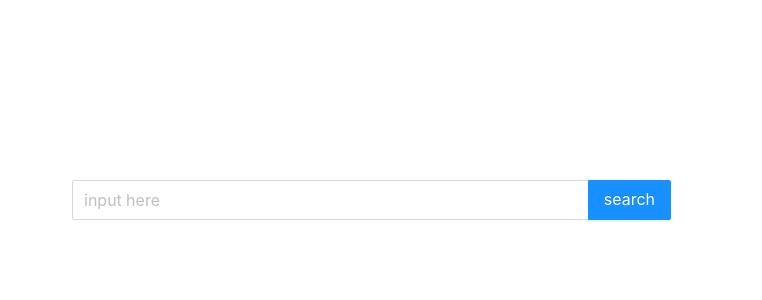
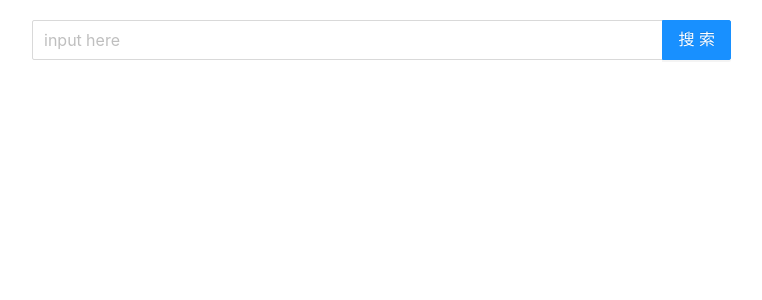
Before and after one commit to PepperHxH/toutiao-search-demo, a React (Create React App) app: page / in a window 1280 px wide. Shown: the top 300 px of the page, without its empty margins (268-1030 px from the left). Built offline with nearby package versions, Linux system fonts and the light colour scheme.

Commit message:
feat:提交路由配置

```diff
--- a/package.json
+++ b/package.json
@@ -9,8 +9,10 @@
     "antd": "^4.4.0",
     "react": "^16.13.1",
     "react-dom": "^16.13.1",
+    "react-router": "^5.2.0",
     "react-router-dom": "^5.2.0",
-    "react-scripts": "3.4.1"
+    "react-scripts": "3.4.1",
+    "swiper": "^6.0.2"
   },
   "scripts": {
     "start": "react-scripts start",
--- a/src/App.css
+++ b/src/App.css
@@ -46,8 +46,9 @@ body {
   padding: 0;
 }
 
-.content {
-  width: 600px;
-  margin: 0 auto;
-  margin-top: 180px;
+.container {
+  width: 100%;
+  padding-left: 300px;
+  padding-right: 300px;
+  margin-top: 20px;
 }
--- a/src/App.js
+++ b/src/App.js
@@ -1,20 +1,13 @@
-import React from 'react';
-import './App.css';
-import { SearchBar } from './SearchBar';
+import React, {Component} from "react";
+import "./App.css";
+import BasicRoute from "./BasicRoute";
 
-class App extends React.Component {
+class App extends Component {
 
-  handle = (keyword) => {
-    console.log(keyword);
-  }
+    render() {
+        return (<BasicRoute />);
+    }
 
-  render() {
-    return (
-      <div className='content'>
-        <SearchBar />
-      </div>
-    );
-  }
 }
 
 export default App;
--- /dev/null
+++ b/src/BasicRoute.js
@@ -0,0 +1,15 @@
+import React from "react";
+import {HashRouter as Router, Route, Switch} from 'react-router-dom';
+import Search from './Search';
+import Result from './Result';
+
+const BasicRoute = () => (
+    <Router>
+        <Switch>
+            <Route exact path="/" component={Search} />
+            <Route exact path="/search" component={Search} />
+            <Route exact path="/result" component={Result} />
+        </Switch>
+    </Router>
+)
+export default BasicRoute;
--- /dev/null
+++ b/src/Result.css
@@ -0,0 +1,13 @@
+body {
+    width: 100%;
+    height: 100%;
+    margin: 0;
+    padding: 0;
+  }
+
+.container {
+    width: 100%;
+    padding-left: 300px;
+    padding-right: 300px;
+    margin-top: 20px;
+}
--- a/src/Result.js
+++ b/src/Result.js
@@ -1,11 +1,24 @@
 import React from 'react';
+import './App.css';
+import { SearchBar } from './SearchBar';
 
 class Result extends React.Component {
-    render() {
-        return (
-            <div></div>
-        )
-    }
+
+  handle = (keyword) => {
+    console.log(keyword);
+  }
+
+  render() {
+    return (
+      <div className="container">
+        <div className="searchBar">
+          <SearchBar />
+        </div>
+        <div className="tabBar"></div>
+        <div className="list"></div>
+      </div>
+    );
+  }
 }
 
 export default Result;
--- /dev/null
+++ b/src/Search.css
@@ -0,0 +1,13 @@
+body {
+    width: 100%;
+    height: 100%;
+    margin: 0;
+    padding: 0;
+  }
+
+.container {
+    width: 100%;
+    padding-left: 300px;
+    padding-right: 300px;
+    margin-top: 20px;
+}
--- /dev/null
+++ b/src/Search.js
@@ -0,0 +1,19 @@
+import React, {Component} from "react";
+import "./Search.css";
+import { SearchBar } from "./SearchBar";
+
+class App extends Component {
+
+    render() {
+        return (
+        <div className="container">
+            <div className="searchBar">
+                <SearchBar />
+            </div>
+        </div>
+        );
+    }
+
+}
+
+export default App;
--- a/src/SearchBar.js
+++ b/src/SearchBar.js
@@ -57,7 +57,7 @@ export const SearchBar = () => {
         value={keyword}
         options={options}
         style={{
-          width: 600,
+          width: 700,
         }}
         onSelect={onSelect}
         onSearch={onSearch}
@@ -67,7 +67,7 @@ export const SearchBar = () => {
             size="large"
             placeholder="input here"
             onSearch={(keyword) => {handleSearch(keyword)}}
-            enterButton="search"
+            enterButton="搜索"
             />
       </AutoComplete>
     </>
```
Also changed, not shown: src/SearchBar.css (added), 2 other files (tests, documents, lock files or other folders).
